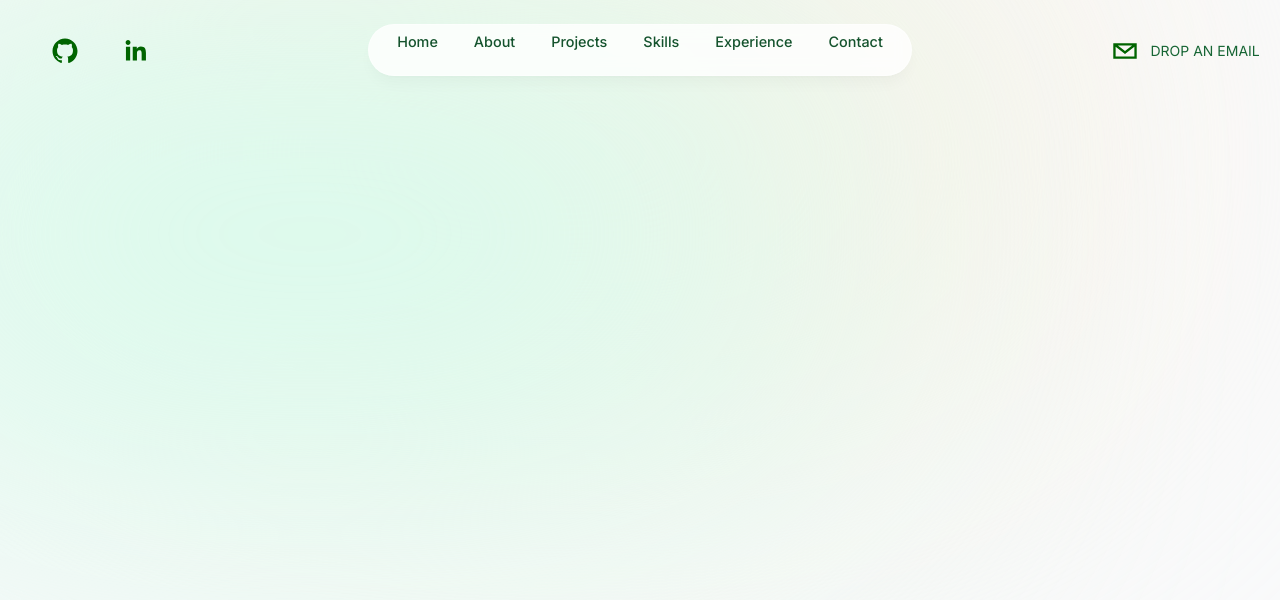
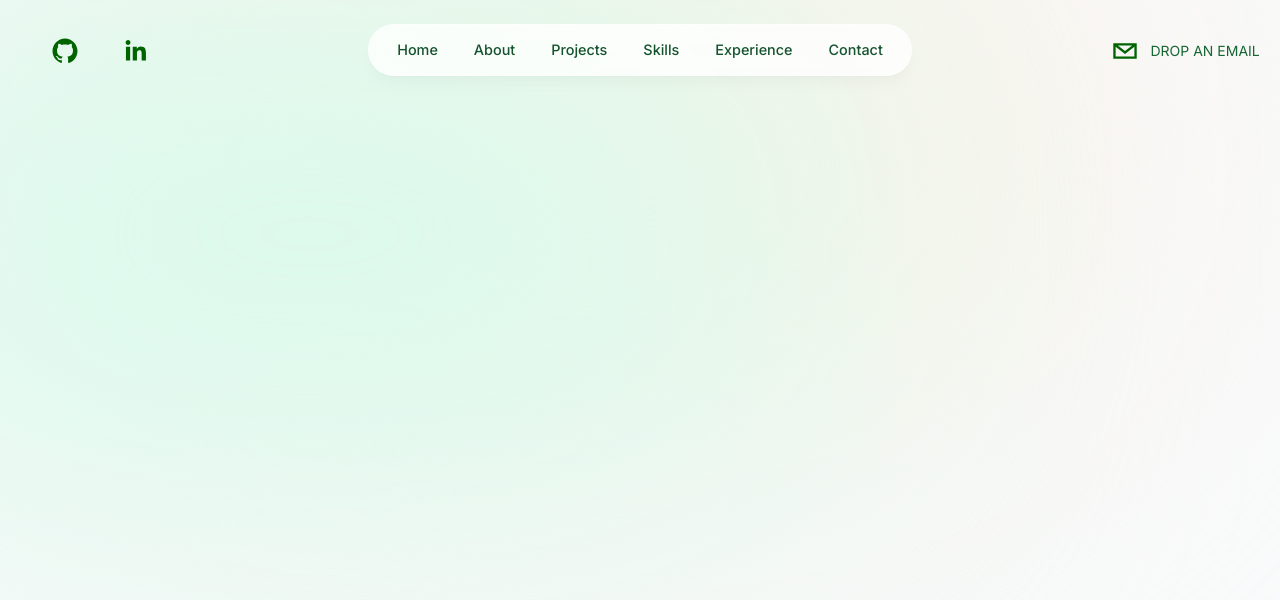
Before and after one commit to linhvnde/my-portfolio, a Next.js app: page / in a window 1280 px wide. Shown: the top 600 px of the page. Built offline with nearby package versions, Linux system fonts and the light colour scheme.

Commit message:
debug: reposition nav-content

```diff
--- a/components/Navbar.jsx
+++ b/components/Navbar.jsx
@@ -17,7 +17,7 @@ export default function Navbar() {
         animate={{ y: 0, x: "-50%", opacity: 1 }}
         transition={{duration: 1.5}}
       ></motion.div>
-      <motion.nav className='nav-content flex fixed top-[5.15rem] left-1/2 h-12 -translate-x-1/2 py-2 md:top-[1.7rem] md:h-[initial] md:py-0'
+      <motion.nav className='nav-content flex fixed top-[5.15rem] left-1/2 h-12 -translate-x-1/2 py-2 md:top-[1.7rem] md:h-[initial] md:py-2'
         initial={{ y: -100, x: "-50%", opacity: 0 }}
         animate={{ y: 0, x: "-50%", opacity: 1 }}
         transition={{duration: 1.5}}
```
